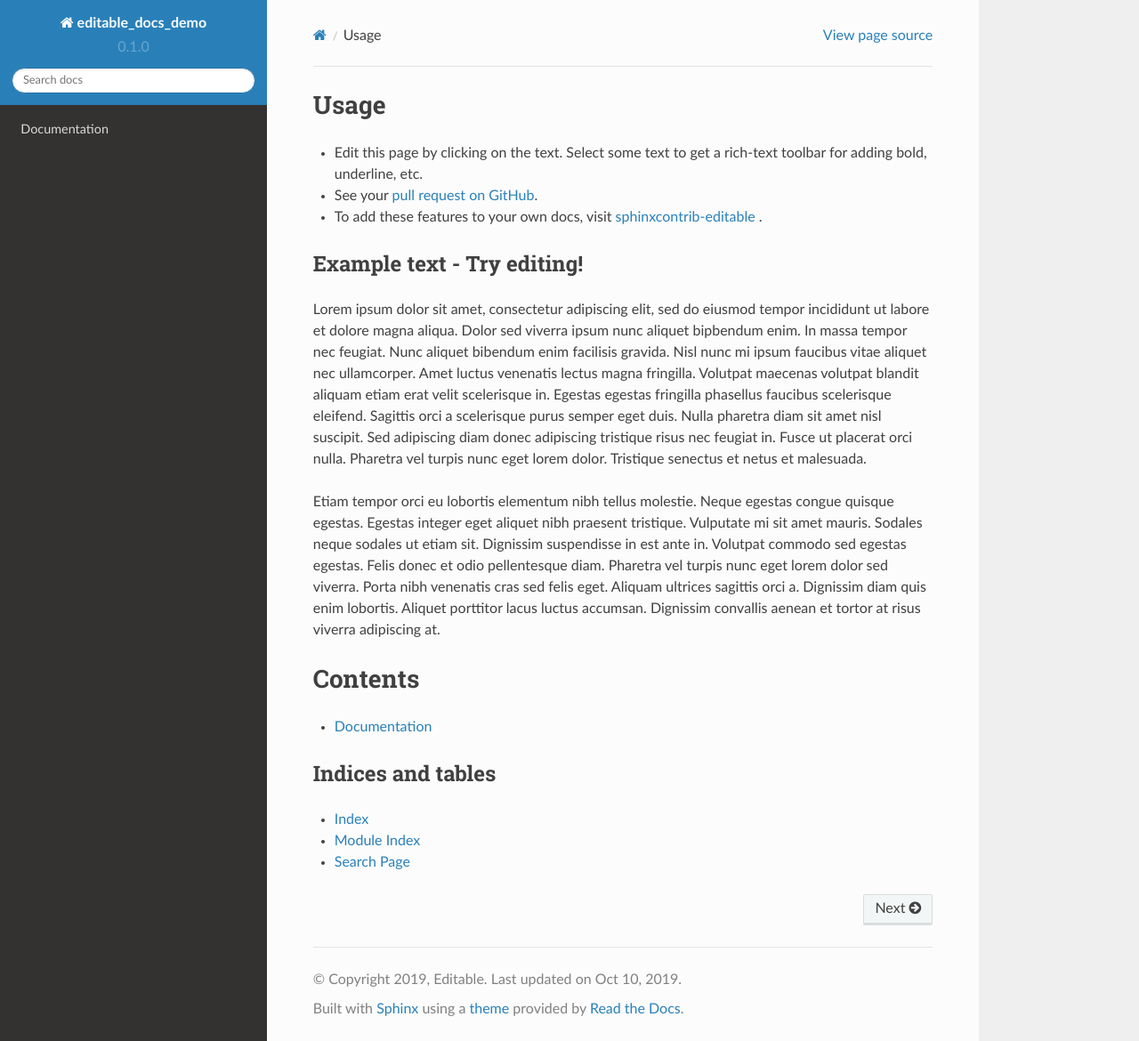
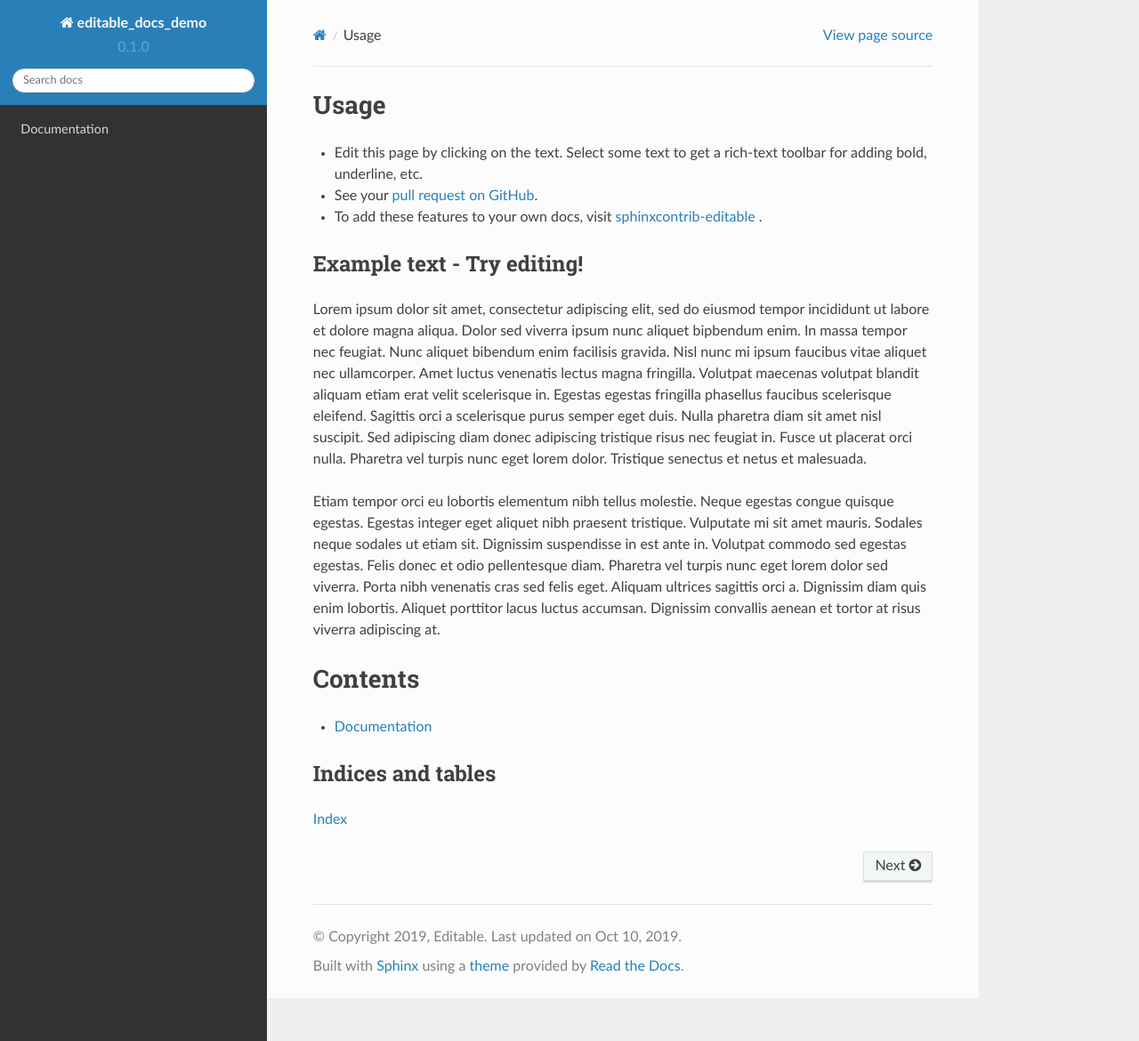
Before and after one commit to interdoc-edit-bot/editable-docs-demo, a Sphinx documentation site: the page built from docs/index.rst, in a window 1280 px wide and 1170 px high. Shown: the whole window at 89% size. Built offline with Sphinx 7.4.7 and the Read the Docs theme 2.0.0, drawn with Linux system fonts in a browser that asks for light colours.

Commit message:
Interactive edit

```diff
--- a/docs/index.rst
+++ b/docs/index.rst
@@ -47,6 +47,4 @@ Contents
 Indices and tables
 ==================
 
-* :ref:`genindex`
-* :ref:`modindex`
-* :ref:`search`
+`Index <genindex.html>`__
```
